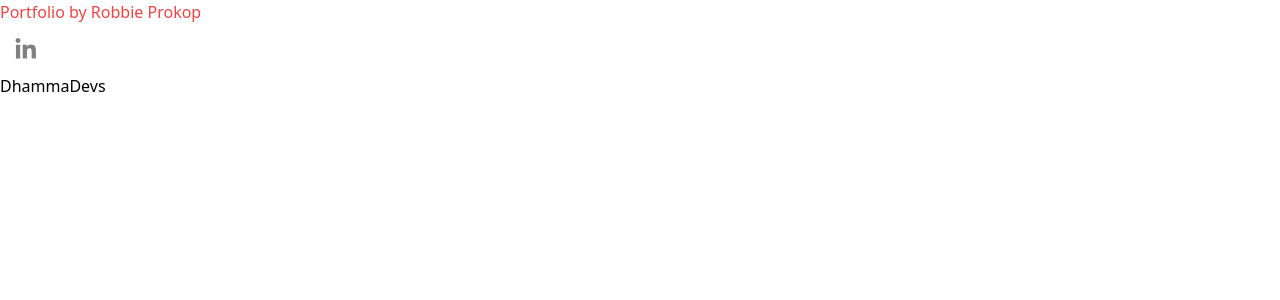
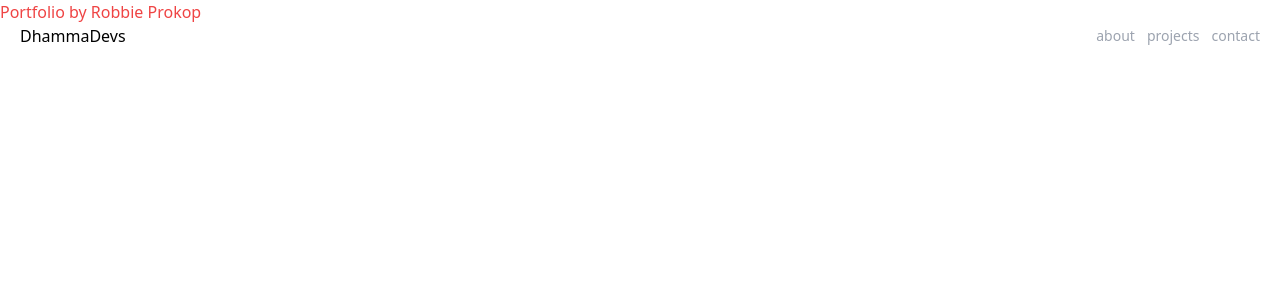
Before and after one commit to RobbieProkop/portfolio, a Next.js app: page / in a window 1280 px wide. Shown: the top 300 px of the page. Built offline with nearby package versions, Linux system fonts and the light colour scheme.

Commit message:
style the header

```diff
--- a/components/Header.tsx
+++ b/components/Header.tsx
@@ -1,22 +1,37 @@
 import { FontAwesomeIcon } from "@fortawesome/react-fontawesome";
-import { faAmbulance, faAnchor } from "@fortawesome/free-solid-svg-icons";
+import { faHamburger, faBars } from "@fortawesome/free-solid-svg-icons";
 import { SocialIcon } from "react-social-icons";
-
 type Props = {};
 const Header = (props: Props) => {
   return (
-    <header>
-      {/* <FontAwesomeIcon
-        icon={faLinkedin}
-        style={{ fontSize: 25, color: "grey" }}
-      /> */}
-      <SocialIcon
+    <header className="px-5 flex justify-between sticky top-0 max-w-7xl mx-auto z-20">
+      {/* <SocialIcon
         url="https://www.linkedin.com/in/robbie-prokop-1a968a230/"
         fgColor="gray"
         bgColor="transparent"
         target="_blank"
-      />
+      /> */}
+      {/* <SocialIcon
+        url="https://www.github.com/robbieprokop"
+        fgColor="gray"
+        bgColor="transparent"
+        target="_blank"
+      /> */}
       <h2>DhammaDevs</h2>
+      <div className="flex flex-flex-row items-center cursor-pointer">
+        {/* <FontAwesomeIcon
+          icon={faBars}
+          style={{ fontSize: 25, color: "grey" }}
+          className="sm:inline-flex md:hidden "
+        /> */}
+        <h3 className="hidden md:inline-flex text-sm text-gray-400 pr-3">
+          about
+        </h3>
+        <h3 className="hidden md:inline-flex text-sm text-gray-400 pr-3">
+          projects
+        </h3>
+        <h3 className="hidden md:inline-flex text-sm text-gray-400">contact</h3>
+      </div>
     </header>
   );
 };
```
